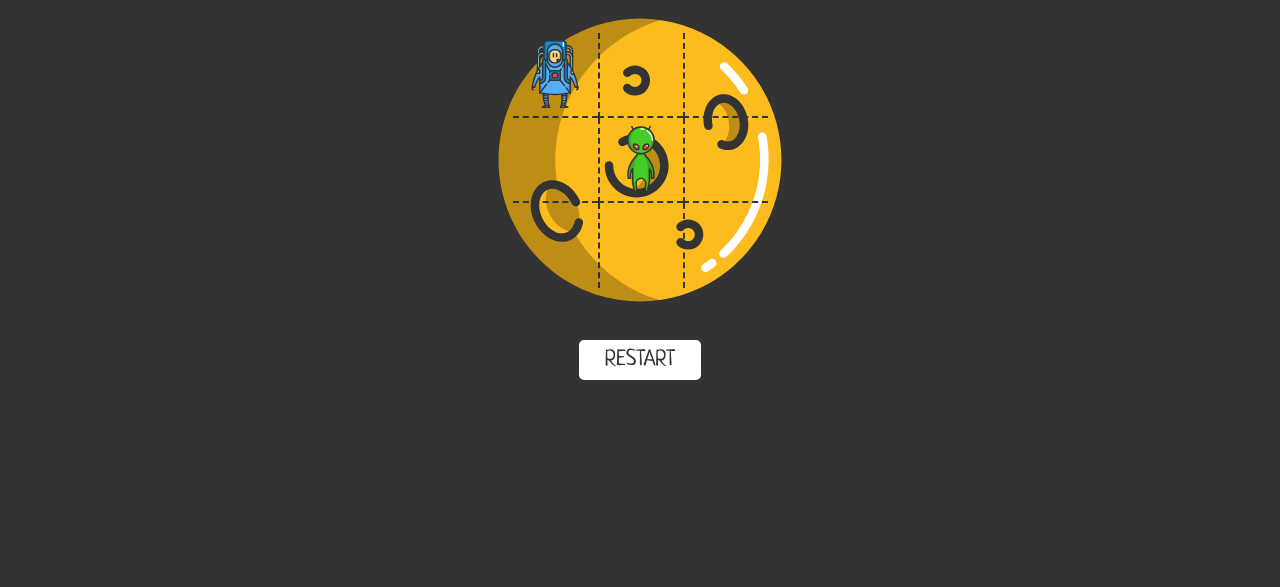
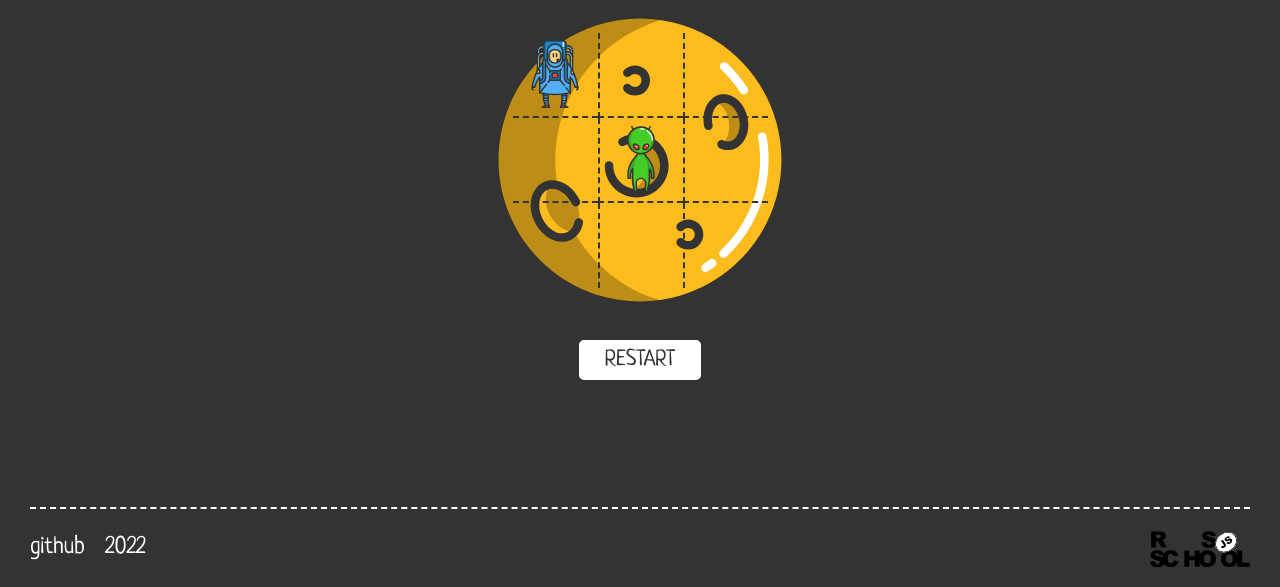
Before and after one commit to svk-man/rsschool-tic-tac-toe, a plain HTML site: page index.html in a window 1280 px wide. Shown: the part 213-800 px from the top of the page. Drawn offline with Linux system fonts and the light colour scheme.

Commit message:
feat: add footer

```diff
--- a/index.html
+++ b/index.html
@@ -28,7 +28,9 @@
     </div>
   </main>
   <footer class="footer">
-
+    <a class="footer__link" href="https://github.com/svk-man" target="_blank">github</a>
+    <span class="footer__year">2022</span>
+    <a class="footer__rss" href="https://rs.school/js-stage0/" target="_blank"></a>
   </footer>
   <script src="index.js"></script>
 </body>
--- a/style.css
+++ b/style.css
@@ -18,7 +18,7 @@ h1 {
 
 body {
   margin: 0;
-  padding: 0;
+  padding: 0 30px;
   min-height: 100vh;
   display: flex;
   flex-direction: column;
@@ -27,6 +27,11 @@ body {
   font-size: 30px;
   color: white;
   background-color: var(--color-accent);
+}
+
+a {
+  color: white;
+  text-decoration: none;
 }
 
 .btn {
@@ -118,4 +123,21 @@ body {
 
 .footer {
   height: 80px;
+  border-top: 2px dashed white;
+  display: flex;
+  justify-content: space-between;
+  align-items: center;
+  column-gap: 20px;
+  font-size: 24px;
 }
+
+.footer__year {
+  margin-right: auto;
+}
+
+.footer__rss {
+  width: 100px;
+  height: 37px;
+  background: url("./assets/img/svg/rs_school_js.svg") no-repeat center;
+  background-size: cover;
+}
```
Also changed, not shown: assets/img/svg/rs_school_js.svg (added).
